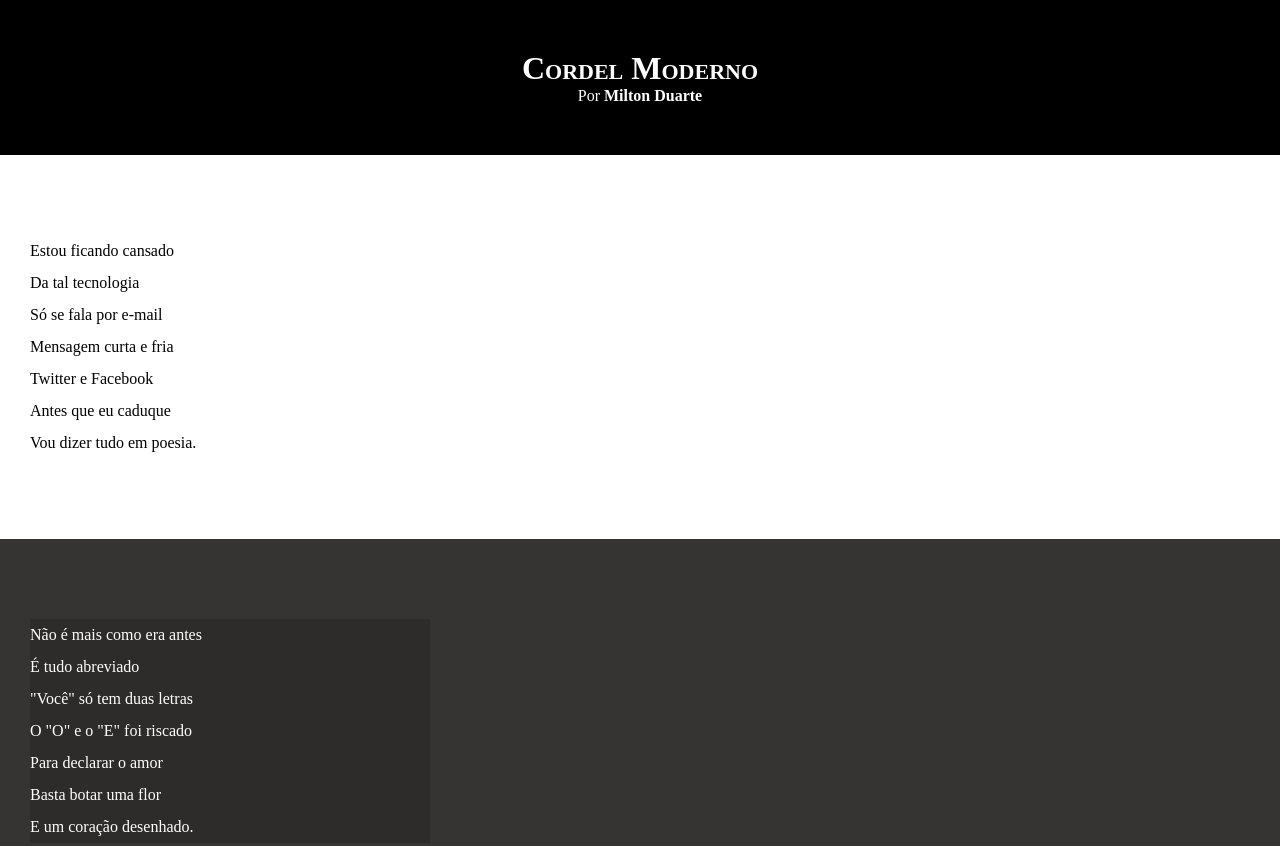
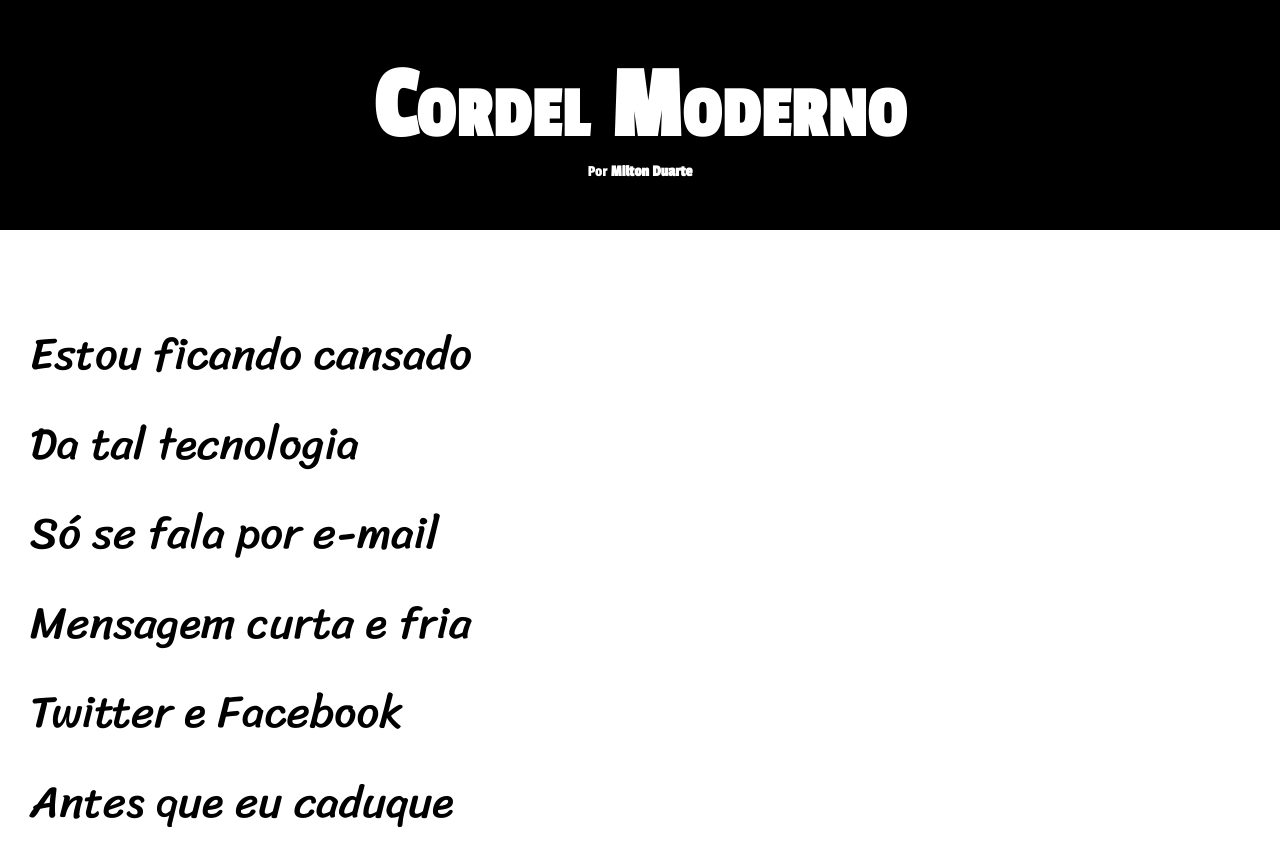
Before and after one commit to RafaelMassuco/HTML_CSS, a plain HTML site: page desafios/desafio012/index.html in a window 1280 px wide. Shown: the top 846 px of the page. Drawn offline with Linux system fonts and the light colour scheme.

Commit message:
Update style.css

```diff
--- a/desafios/desafio012/style.css
+++ b/desafios/desafio012/style.css
@@ -1,11 +1,21 @@
 @charset "UTF-8";
+
+@import url('https://fonts.googleapis.com/css2?family=Passion+One&family=Sriracha&display=swap');
 
 * {
     margin: 0px;
     padding: 0px;
+    font-size: 1em;
+}
+
+:root {
+    --fonte1: Verdana, Geneva, Tahoma, sans-serif;
+    --fonte2: 'Passion One', cursive;
+    --fonte3: 'Sriracha', cursive;
 }
 
 html, body {
+    font-family: var(--fonte1);
     min-height: 100vh;
     background-color: darkgray;
 }
@@ -14,11 +24,14 @@ header {
     background-color: black;
     color: white;
     text-align: center;
+    font-family: var(--fonte2);
 }
 
 header > h1 {
     padding-top: 50px;
     font-variant: small-caps;
+    font-size: 8vw;
+    letter-spacing: 1px;
 }
 
 header > p {
@@ -39,6 +52,8 @@ section {
     padding-bottom: 10vh;
     line-height: 2em;
     padding-left: 30px;
+    font-family: var(--fonte3);
+    font-size: 3.5vw;
 }
 
 section.normal {
@@ -52,7 +67,8 @@ section.imagem {
 }
 
 section.imagem > p {
-    width: 400px;
+    padding: 5px;
+    display: inline-block;
     background-color: rgba(0, 0, 0, 0.158);
 }
 
```
